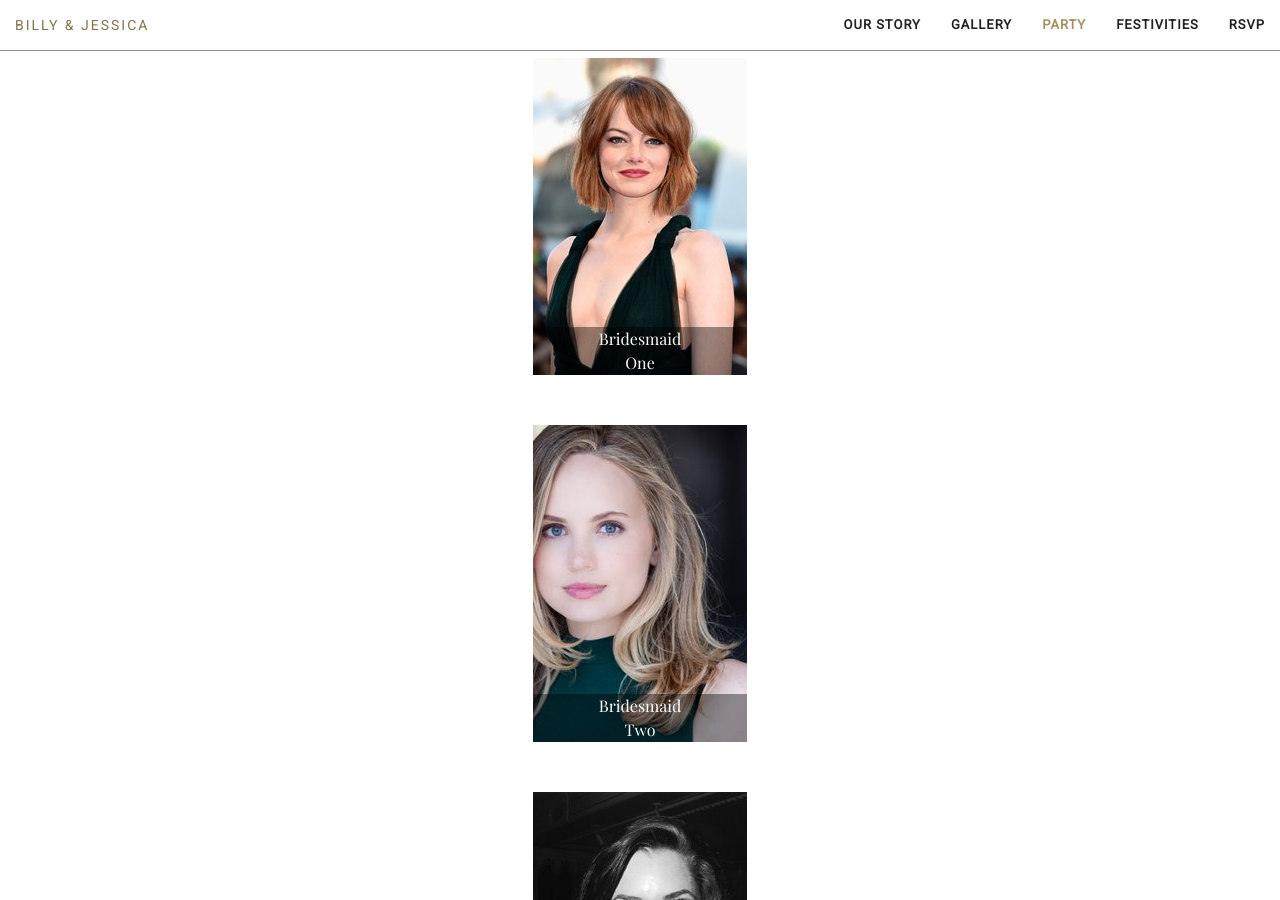
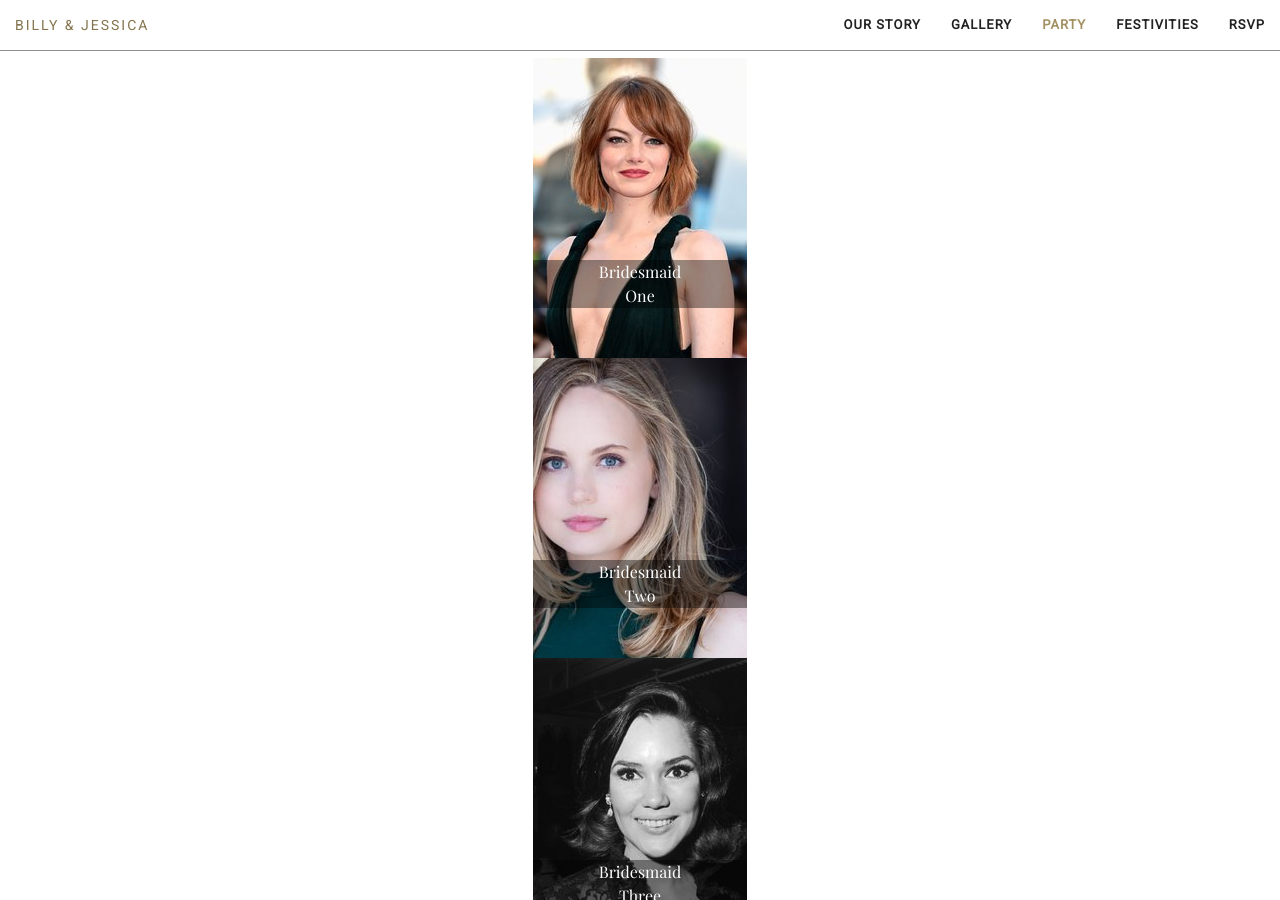
Before and after one commit to notbleh/wed-website, a Jekyll site: the page built from live.html, in a window 1280 px wide and 900 px high, scrolled down 3662 px. Built offline with Jekyll 4.4.1, drawn with Linux system fonts in a browser that asks for light colours.

Commit message:
Update style.css

```diff
--- a/css/style.css
+++ b/css/style.css
@@ -30,7 +30,8 @@
     position: relative;
     display: block;
     width: 214px;
-    margin: 50px auto 20px;
+    height: 250px;
+    margin: 50px auto 0;
 }
 
 .wedding-party-box p {
```
